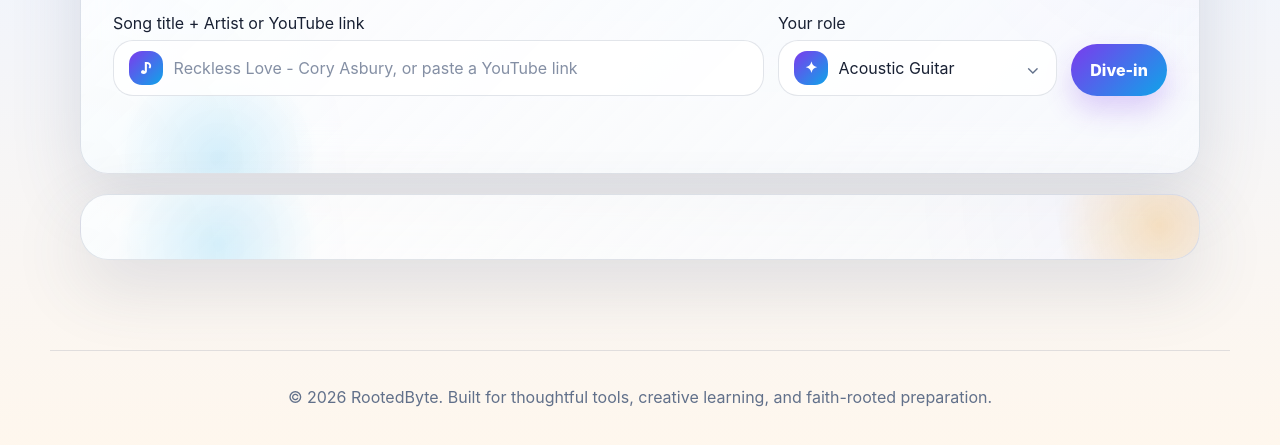
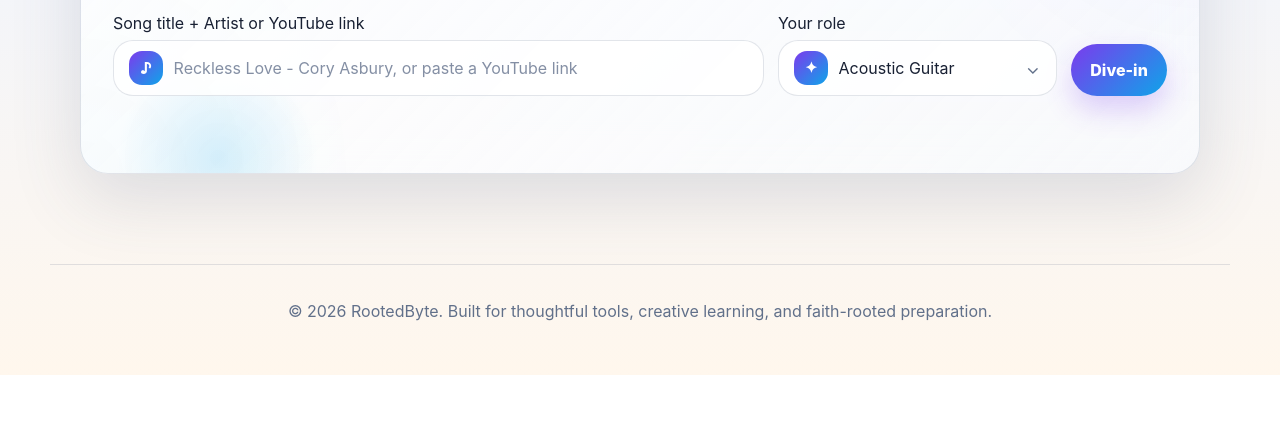
Before and after one commit to ivanrootedbyte/rootedbyte_rebuild, a website: page tone.html in a window 1280 px wide. Shown: the part 803-1248 px from the top of the page. After the commit the page ends 1178 px from the top, so only its background shows below. Drawn offline with Linux system fonts and the light colour scheme.

Commit message:
fixed ui.html

```diff
--- a/tone.html
+++ b/tone.html
@@ -955,8 +955,6 @@
   </form>
 </section>
 
-    <section id="start-song-dive" class="song-search-card song-start-card" aria-labelledby="song-search-title">
-
     <section id="songResultsArea" class="song-results-area" hidden>
       <section class="verified-song-card" aria-labelledby="verified-song-title">
         <div class="section-heading compact-heading">
```
